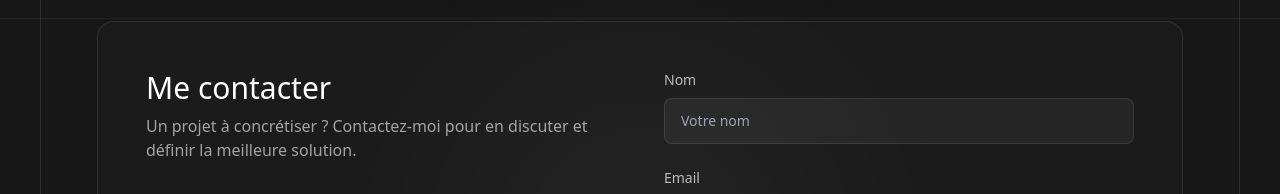
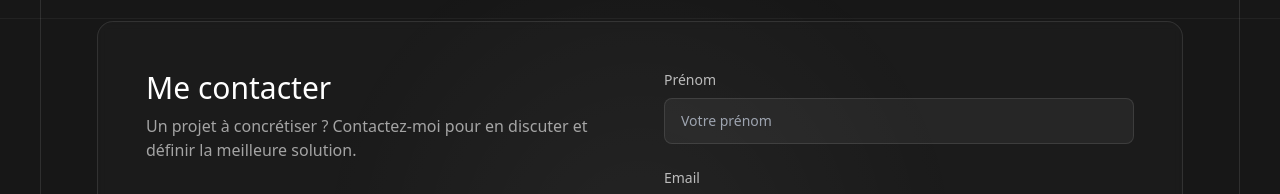
Before and after one commit to NicolasDeza/portfolio, a Nuxt app: page /contact in a window 1280 px wide. Shown: the part 158-352 px from the top of the page. Built offline with nearby package versions, Linux system fonts and the light colour scheme; a web font is replaced by a local one.

Commit message:
Modif nm -> prenom juste en front

```diff
--- a/app/components/ContactForm.vue
+++ b/app/components/ContactForm.vue
@@ -109,13 +109,13 @@ const submit = async () => {
         <!-- Nom -->
         <div class="space-y-1.5 sm:space-y-2">
           <label for="name" class="block text-xs sm:text-sm text-white/70">
-            Nom
+            Prénom
           </label>
           <input
             id="name"
             v-model="form.name"
             type="text"
-            placeholder="Votre nom"
+            placeholder="Votre prénom"
             class="w-full rounded-lg bg-white/5 border border-white/10 px-3 sm:px-4 py-2.5 sm:py-3 text-sm outline-none focus:border-white/30 focus:ring-2 focus:ring-white/20 transition"
             :class="{ 'border-red-500/50': errors.name }"
           />
--- a/app/components/projects/ProjectCard.vue
+++ b/app/components/projects/ProjectCard.vue
@@ -30,7 +30,7 @@ onMounted(() => {
     {
       opacity: 1,
       y: 0,
-      duration: 1,
+      duration: 1.5,
       ease: "power2.out",
       scrollTrigger: {
         trigger: cardRef.value,
```
